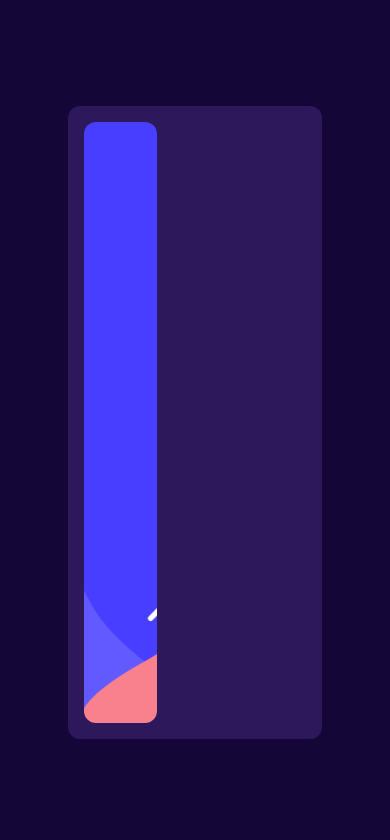
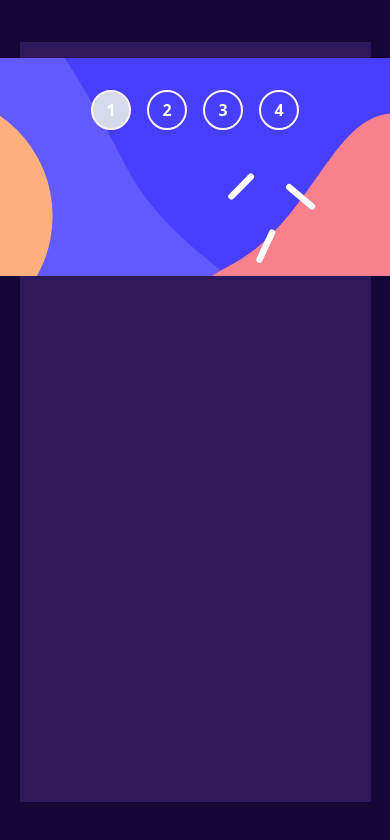
Before and after one commit to AtanasovCode/planit-multistep-form, a React app: page /multi-step in a window 390 px wide. Shown: the top 840 px of the page. Built offline with nearby package versions, Linux system fonts and the light colour scheme; the HTML template or start-up script is replaced by a standard one.

Commit message:
added step tracking for mobile view

```diff
--- /dev/null
+++ b/src/components/Step.jsx
@@ -0,0 +1,28 @@
+import { useStore } from "../../useStore";
+
+const Step = ({
+    number,
+    text,
+}) => {
+
+    const step = useStore((state) => state.step);
+    const changeStep = useStore((state) => state.changeStep);
+
+    const backgroundColor = step === number ? "bg-selected-item" : "bg-transparent";
+
+    return (
+        <div className="flex items-center justify-center mx-2">
+            <div className={`
+                rounded-full w-10 aspect-square flex items-center justify-center border-2
+                border-text text-white font-bold ${backgroundColor}
+                transition-all duration-300 ease-in-out cursor-pointer
+            `}
+            onClick={() => changeStep(number)}
+            >
+                {number}
+            </div>
+        </div>
+    );
+}
+
+export default Step;
--- a/src/components/StepContainer.jsx
+++ b/src/components/StepContainer.jsx
@@ -2,8 +2,8 @@ import StepTracker from "./StepTracker";
 
 const StepContainer = () => {
     return (
-        <div className="w-[65vw] h-[75vh] bg-card-background flex items-center justify-start p-4 rounded-xl text-text">
-        <StepTracker />
+        <div className="w-[90vw] h-[90dvh] lg:w-[65vw] lg:h-[75vh] bg-card-background flex flex-col items-center justify-start p-4 lg:rounded-xl text-text">
+            <StepTracker />
         </div>
     );
 }
--- a/src/components/StepTracker.jsx
+++ b/src/components/StepTracker.jsx
@@ -1,9 +1,16 @@
-
+import { useStore } from "../../useStore";
+import Step from "./Step";
 
 const StepTracker = () => {
     return (
-        <div className="color-text flex flex-col items-center justify-center rounded-xl relative h-[100%] w-[33%]
-        bg-sidebar-desktop bg-cover bg-center bg-no-repeat">
+        <div className="text-text flex items-start justify-center pt-8 lg:rounded-xl relative h-[30%] w-[100vw]
+        bg-sidebar-mobile lg:bg-sidebar-desktop bg-cover bg-center bg-no-repeat">
+            <div className="w-full flex items-center justify-center">
+                <Step number={1} text="Your Info" />
+                <Step number={2} text="Select Plan" />
+                <Step number={3} text="Add-Ons" />
+                <Step number={4} text="Summary" />
+            </div>
         </div>
     );
 }
--- a/useStore.js
+++ b/useStore.js
@@ -3,6 +3,7 @@ import { create } from 'zustand'
 export const useStore = create((set) => ({
   //step states
   step: 1,
+  changeStep: (number) => set({ step: number }),
   increaseStep: () => set((state) => ({ step: state.step + 1 })),
   decreaseStep: () => set((state) => ({ step: state.step - 1 })),
 
```
